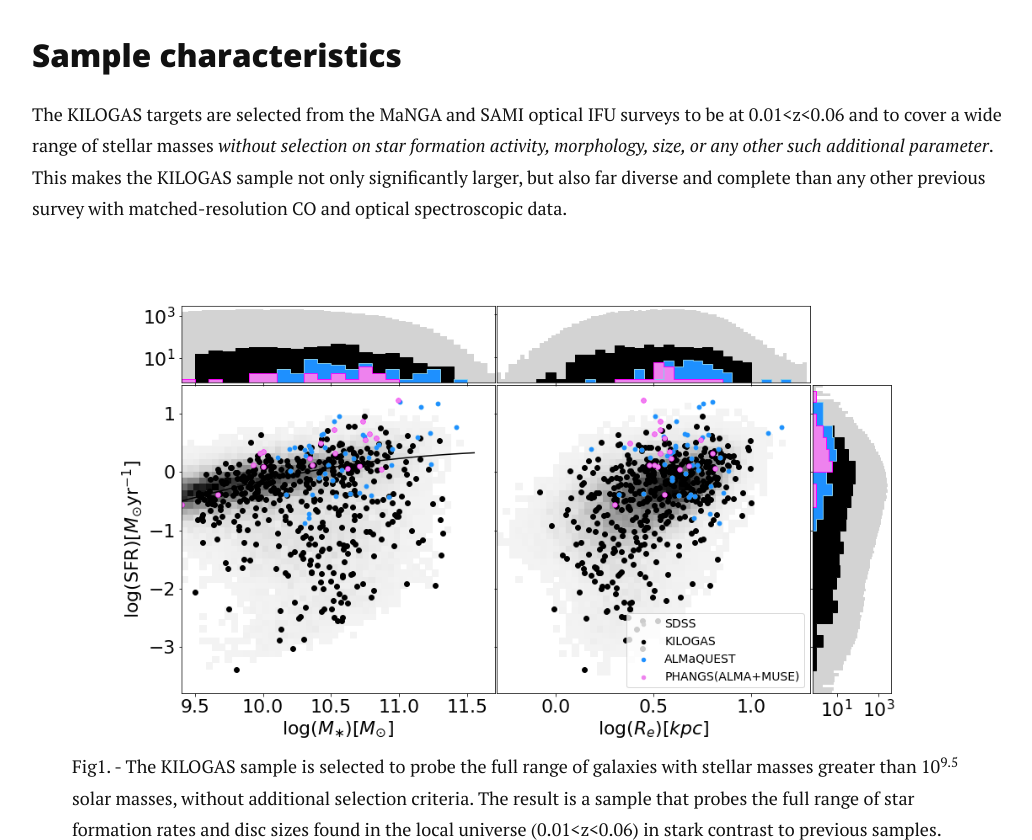
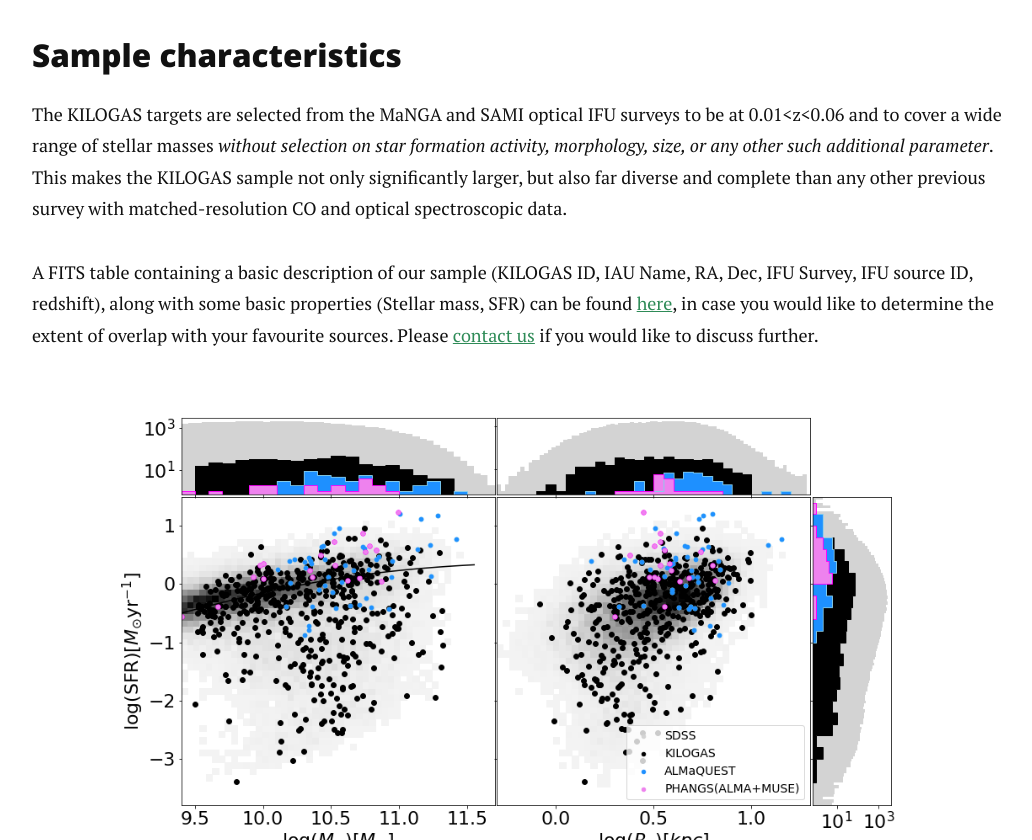
Before and after one commit to TimothyADavis/kilogas, a Jekyll site: the page built from about.md, in a window 1280 px wide and 900 px high, scrolled down 705 px, cut to the strip 0-840 px from the top of the window. Shown: the whole strip, without its empty margins (113-1145 px from the left). Built offline with Jekyll 4.4.1, drawn with Linux system fonts in a browser that asks for light colours; nearby versions of some CDN libraries.

Commit message:
Add catalogue

```diff
--- a/about.md
+++ b/about.md
@@ -11,6 +11,8 @@ title: KILOGAS Survey Description
 	<h3>Sample characteristics</h3>
 	<p>The KILOGAS targets are selected from the MaNGA and SAMI optical IFU surveys to be at 0.01<z<0.06 and to cover a wide range of stellar masses <i>without selection on star formation activity, morphology, size, or any other such additional parameter</i>. This makes the KILOGAS sample not only significantly larger, but also far diverse and complete than any other previous survey with matched-resolution CO and optical spectroscopic data. </p>
 
+	A FITS table containing a basic description of our sample (KILOGAS ID, IAU Name, RA, Dec, IFU Survey, IFU source ID, redshift), along with some basic properties (Stellar mass, SFR) can be found <a href="/assets/img/KILOGAS_global_catalog_short.fits">here</a>, in case you would like to determine the extent of overlap with your favourite sources. Please <a href="https://kilogas.space/contact/">contact us</a> if you would like to discuss further.
+
 
 		<figure>
 		<img src="/assets/img/KILOGAS_sample_M_SFR_Re.png" alt="">
```
Also changed, not shown: 1 other file.
